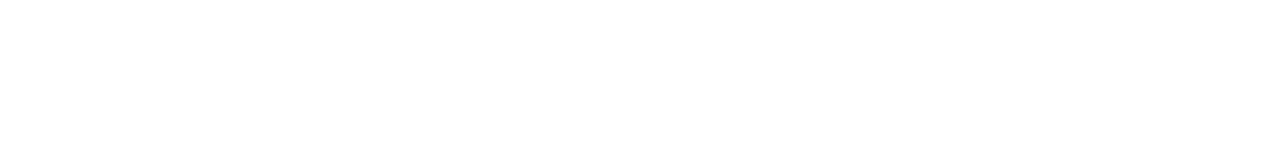
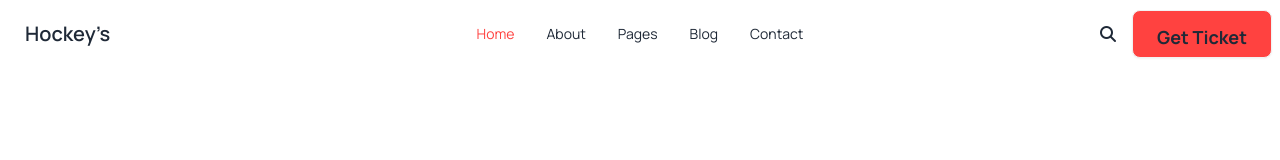
Before and after one commit to Chand4D/assignment-03, a plain HTML site: page index.html in a window 1280 px wide. Drawn offline with nearby package versions, Linux system fonts and the light colour scheme.

Commit message:
added nav

```diff
--- a/index.html
+++ b/index.html
@@ -4,8 +4,54 @@
     <meta charset="UTF-8">
     <meta name="viewport" content="width=device-width, initial-scale=1.0">
     <title>Document</title>
+    <script src="https://cdn.tailwindcss.com"></script>
+    <link href="https://cdn.jsdelivr.net/npm/daisyui@4.6.0/dist/full.min.css" rel="stylesheet" type="text/css" />
+<script src="https://cdn.tailwindcss.com"></script>
+<link rel="preconnect" href="https://fonts.googleapis.com">
+<link rel="preconnect" href="https://fonts.gstatic.com" crossorigin>
+<link href="https://fonts.googleapis.com/css2?family=Manrope:wght@400;500;600;700;800&display=swap" rel="stylesheet">
+<script src="https://kit.fontawesome.com/2b84a2a8fc.js" crossorigin="anonymous"></script>
+<style>
+    .font-manrope{
+        font-family: 'Manrope', sans-serif;
+    }
+</style>
 </head>
-<body>
+<body class="font-manrope">
+ <header class="container mx-auto">
+    <nav>
+        <div class="navbar bg-base-100">
+            <div class="navbar-start">
+              <div class="dropdown">
+                <div tabindex="0" role="button" class="btn btn-ghost lg:hidden">
+                  <svg xmlns="http://www.w3.org/2000/svg" class="h-5 w-5" fill="none" viewBox="0 0 24 24" stroke="currentColor"><path stroke-linecap="round" stroke-linejoin="round" stroke-width="2" d="M4 6h16M4 12h8m-8 6h16" /></svg>
+                </div>
+                <ul tabindex="0" class="menu menu-sm dropdown-content mt-3 z-[1] p-2 shadow bg-base-100 rounded-box w-52">
+                  <li  ><a class="text-[#FF4240]">Home</a></li>
+                   <li><a>About</a></li>
+                   <li><a>Pages</a></li>
+                   <li><a>Blog</a></li>
+                   <li><a>Contact</a></li>
+                </ul>
+              </div>
+              <a class="btn btn-ghost text-xl">Hockey’s</a>
+            </div>
+            <div class="navbar-center hidden lg:flex">
+              <ul class="menu menu-horizontal px-1">
+                <li ><a class="text-[#FF4240]">Home</a></li>
+                <li><a>About</a></li>
+                <li><a>Pages</a></li>
+                <li><a>Blog</a></li>
+                <li><a>Contact</a></li>
+              </ul>
+            </div>
+            <div class="navbar-end gap-4">
+                <i class="fa-solid fa-magnifying-glass"></i>
+              <a class="btn bg-[#FF4240] py-3 px-6 font-bold text-lg ">Get Ticket</a>
+            </div>
+          </div>
+    </nav>
 
+ </header>
 </body>
 </html>
--- /dev/null
+++ b/tailwind.config.js
@@ -0,0 +1,8 @@
+/** @type {import('tailwindcss').Config} */
+module.exports = {
+    content: ["./src/**/*.{html,js}"],
+    theme: {
+      extend: {},
+    },
+    plugins: [],
+  }
```
Also changed, not shown: images/1.png (added), images/10.png (added), images/11.png (added), images/2.png (added), images/3.png (added), images/4.png (added), images/5.png (added), images/6.png (added), images/7.png (added), images/8.png (added), images/9.png (added), images/Group 1171275317.png (added), images/Group 1171275318.png (added), images/Group 1171275321.png (added).
